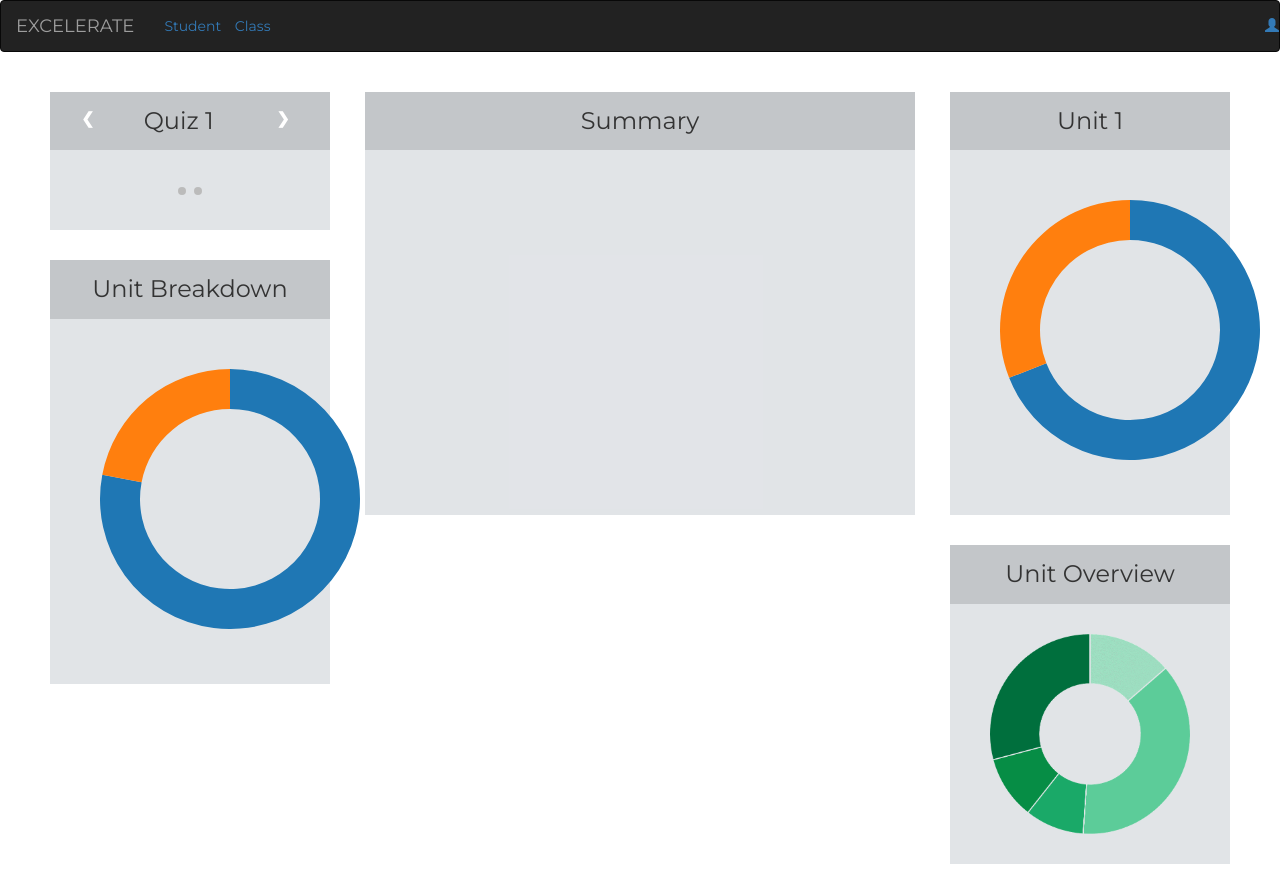
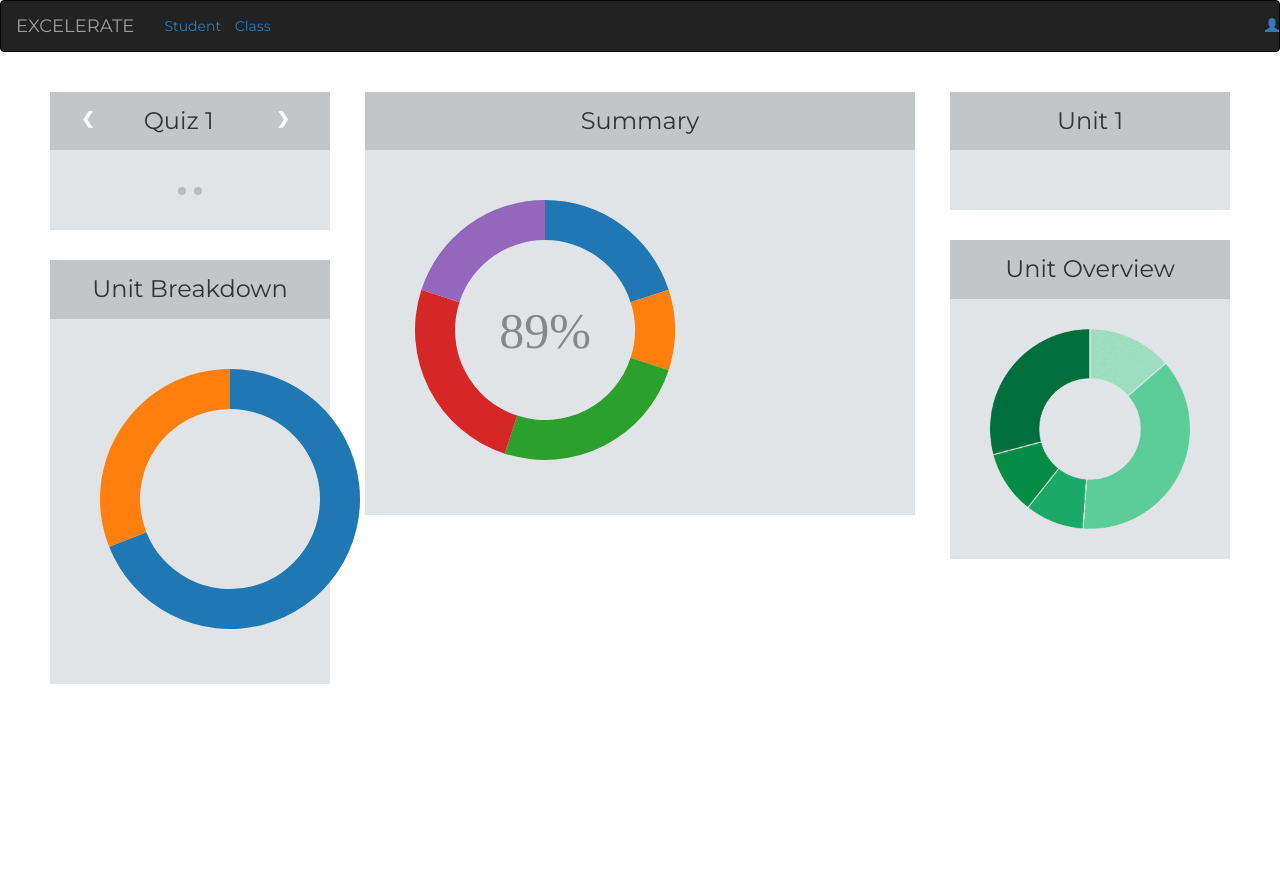
Before and after one commit to carhuang/Excelerate, a plain HTML site: page app/index.html in a window 1280 px wide. After the commit the page ends 800 px from the top, so only its background shows below. Drawn offline with Linux system fonts and the light colour scheme.

Commit message:
added course summary donut chart

```diff
--- a/app/index.html
+++ b/app/index.html
@@ -50,7 +50,7 @@
             <div class="img-wrapper slideshow-container">
               <div class="quizSlide" id="chart"></div>
               <div class="quizSlide">
-                <img src="../media/donut-chart.png" height="200" width="200">
+                <div id="quizChart1"></div>
               </div>
               <div style="text-align:center">
                 <span class="dot" onclick="currentSlide(1)"></span>
@@ -63,7 +63,7 @@
           <div class="col">
             <h3 class="header">Unit Breakdown</h3>
             <div class="img-wrapper">
-              <div id="quizChart1"></div>
+              <div id="unitChart1"></div>
               <!-- <img src="../media/donut-chart.png" height="200" width="200"> -->
             </div>
           </div>
@@ -72,7 +72,9 @@
       <div class="col-sm-6 centered">
         <h3 class="header">Summary</h3>
         <div class="img-wrapper">
-          <div id="courseSumm"></div>
+
+            <div id="courseSumm"></div>
+          <!-- <div id="courseSumm"></div> -->
         </div>
       </div>
       <div class="col-sm-3">
@@ -80,7 +82,7 @@
           <div class="col">
             <h3 class="header">Unit 1</h3>
             <div class="img-wrapper">
-              <div id="unitChart1"></div>
+              <div id="quizBar1"></div>
             </div>
           </div>
         </div>
--- a/app/main.js
+++ b/app/main.js
@@ -13,6 +13,8 @@ $(document).ready(function () {
 
             var quizBarData = getQuizBarData(data);
             var quizDonutData = getQuizDonutData(quizBarData);
+
+            renderQuizBarGraph(quizBarData, "quizbar1")
 
             console.log(quizBarData);
             console.log(quizDonutData);
@@ -54,22 +56,37 @@ $(document).ready(function () {
             console.log(quizBarData);
             console.log(quizDonutData);
             console.log(units);
-            console.log(quizUnitDonutData);
 
             renderDonutChart(quizDonutData, '#quizChart1');
             renderDonutChart(quizUnitDonutData, '#unitChart1');
-
         });
 
 
-        d3.csv("../data/courseSumm.csv", function (err, data) {
+         d3.csv("../data/courseSumm.csv", function (err, data) {
             if (err) throw err;
-            console.log(data);
 
-            renderDonutChart(data, '#courseSumm');
+            var courseSummaryData = getCourseData(data);
 
+            renderDonutChartCourse(courseSummaryData, '#courseSumm', '89%');
+        });
 
-        });
+        function getCourseData(data){
+            return dataset = [
+                { state: 'Unit 1', percent: 0.20 },
+                { state: 'Unit 2', percent: 0.10 },
+                { state: 'Unit 3', percent: 0.25 },
+                { state: 'Unit 4', percent: 0.25 },
+                { state: 'Unit 5', percent: 0.20 }
+                ]
+        }
+   /*
+        function getCourseData(data){
+            var raw = data.percent;
+            parsed = raw.parseInt(raw);
+
+            console.log(parsed);
+        }
+ */
 
 
         function getQuizDonutData(data) {
@@ -175,8 +192,6 @@ $(document).ready(function () {
             }
         }
 
-
-
         function renderDonutChart(data, id) {
             var text = "";
 
@@ -257,8 +272,7 @@ $(document).ready(function () {
         }
 
 
-
-        function renderCourseSum(data, id) {
+        function renderDonutChartCourse(data, id, total) {
             var text = "";
 
             var width = 260;
@@ -268,6 +282,7 @@ $(document).ready(function () {
 
             var radius = Math.min(width, height) / 2;
             var color = d3.scaleOrdinal(d3.schemeCategory10);
+
 
             var svg = d3.select(id)
                 .append('svg')
@@ -290,6 +305,7 @@ $(document).ready(function () {
                 .data(pie(data))
                 .enter()
                 .append("g")
+
                 .on("mouseover", function (d) {
                     let g = d3.select(this)
                         .style("cursor", "pointer")
@@ -298,22 +314,23 @@ $(document).ready(function () {
                         .attr("class", "text-group");
 
                     g.append("text")
-                        .attr("class", "state-text")
-                        .text(`${d.data.state}`)
+                        .attr("class", "percent-text")
+                        .text(`${d.data.state}`+' worth '+`${d.data.percent}`)
                         .attr('text-anchor', 'middle')
-                        .attr('dy', '-1.2em');
-
-                    g.append("text")
-                        .attr("class", "percent-text")
-                        .text(`${d.data.percent}`)
-                        .attr('text-anchor', 'middle')
-                        .attr('dy', '.6em');
+                        .attr('dy', '.6em')
+                        .attr("transform", function(d) {
+                            var _d = arc.centroid(d);
+                            _d[0] *= 1.2;	//multiply by a constant factor
+                            _d[1] *= 1.2;	//multiply by a constant factor
+                            return "translate(" + _d + ")";
+                          });
                 })
                 .on("mouseout", function (d) {
                     d3.select(this)
                         .style("cursor", "none")
                         .style("fill", color(this._current))
-                        .select(".text-group").remove();
+                        .select(".text-group").remove()
+
                 })
                 .append('path')
                 .attr('d', arc)
@@ -321,24 +338,120 @@ $(document).ready(function () {
                 .on("mouseover", function (d) {
                     d3.select(this)
                         .style("cursor", "pointer")
-                        .style("fill", "black");
+                        .style("fill", "black");;
                 })
                 .on("mouseout", function (d) {
                     d3.select(this)
                         .style("cursor", "none")
-                        .style("fill", color(this._current));
+                        .style("fill", color(this._current))
+
                 })
                 .each(function (d, i) { this._current = i; });
 
-
             g.append('text')
                 .attr('text-anchor', 'middle')
-                .attr('dy', '.35em')
-                .text(text);
-        }
+                .attr('dy', '0.35em')
+                .style("font", "50px times")
+                .text(total);
+            }
 
 
-
+            function renderQuizBarGraph(data, div) {
+                console.log("in render bar");
+                var margin = {top: 20, right: 20, bottom: 20, left: 20};
+                var width = 350 - margin.left - margin.right,
+                    height = 260 - margin.top - margin.bottom;
+                var svg = d3.select(div)
+                    .append("svg")
+                    .attr("width", width + margin.left + margin.right)
+                    .attr("height", height + margin.top + margin.bottom)
+                    .append("g")
+                    .attr("transform", "translate(" + margin.left + "," + margin.top + ")");
+                var stack = d3.stack()
+                    .keys(["correct", "incorrect"])
+                    .order(d3.stackOrderNone)
+                    .offset(d3.stackOffsetNone);
+                var series = stack(data);
+                // Set x, y and colors
+                var x = d3.scaleBand()
+                    .domain(data.map(function (d) {
+                        return "Unit " + d.name;
+                    }))
+                    .rangeRound([0, width])
+                    .padding(0.1);
+                var y = d3.scaleLinear()
+                    .domain([d3.min(series, stackMin(series)), d3.max(series, stackMax(series))])
+                    .range([height, 0]);
+                var colors = ["#5C9932", "#EA001F"];
+                var yAxis = d3.svg.axis()
+                    .axisLeft(y)
+                    .ticks(5)
+                    .tickSize(-width, 0, 0)
+                    .tickFormat(function (d) {
+                        return d
+                    });
+                var xAxis = d3.svg.axis()
+                    .axisBottom(x)
+                    .tickFormat(function (d) {
+                        return d
+                    });
+                svg.append("g")
+                    .attr("class", "y axis")
+                    .call(yAxis);
+                svg.append("g")
+                    .attr("class", "x axis")
+                    .attr("transform", "translate(0," + height + ")")
+                    .call(xAxis);
+                function stackMin(serie) {
+                    return d3.min(serie, function (d) {
+                        return d[0];
+                    });
+                }
+                function stackMax(serie) {
+                    return d3.max(serie, function (d) {
+                        return d[1];
+                    });
+                }
+        // Create groups for each series, rects for each segment
+                var groups = svg.selectAll("g.cost")
+                    .data(dataset)
+                    .enter().append("g")
+                    .attr("class", "cost")
+                    .style("fill", function (d, i) {
+                        return colors[i];
+                    });
+                var rect = groups.selectAll("rect")
+                    .data(function (d) {
+                        return d;
+                    })
+                    .enter()
+                    .append("rect")
+                    .attr("x", function (d) {
+                        return x(d.x);
+                    })
+                    .attr("y", function (d) {
+                        return y(d.y0 + d.y);
+                    })
+                    .attr("height", function (d) {
+                        return y(d.y0) - y(d.y0 + d.y);
+                    })
+                    .attr("width", x.bandwidth());
+        // Prep the tooltip bits, initial display is hidden
+                var tooltip = svg.append("g")
+                    .attr("class", "tooltip");
+                    // .style("display", "none");
+                tooltip.append("rect")
+                    .attr("width", 30)
+                    .attr("height", 20)
+                    .attr("fill", "white")
+                    .style("opacity", 0.5);
+                tooltip.append("text")
+                    .attr("x", 15)
+                    .attr("dy", "1.2em")
+                    .style("text-anchor", "middle")
+                    .attr("font-size", "12px")
+                    .attr("font-weight", "bold");
+            }
 
 
     });
```
